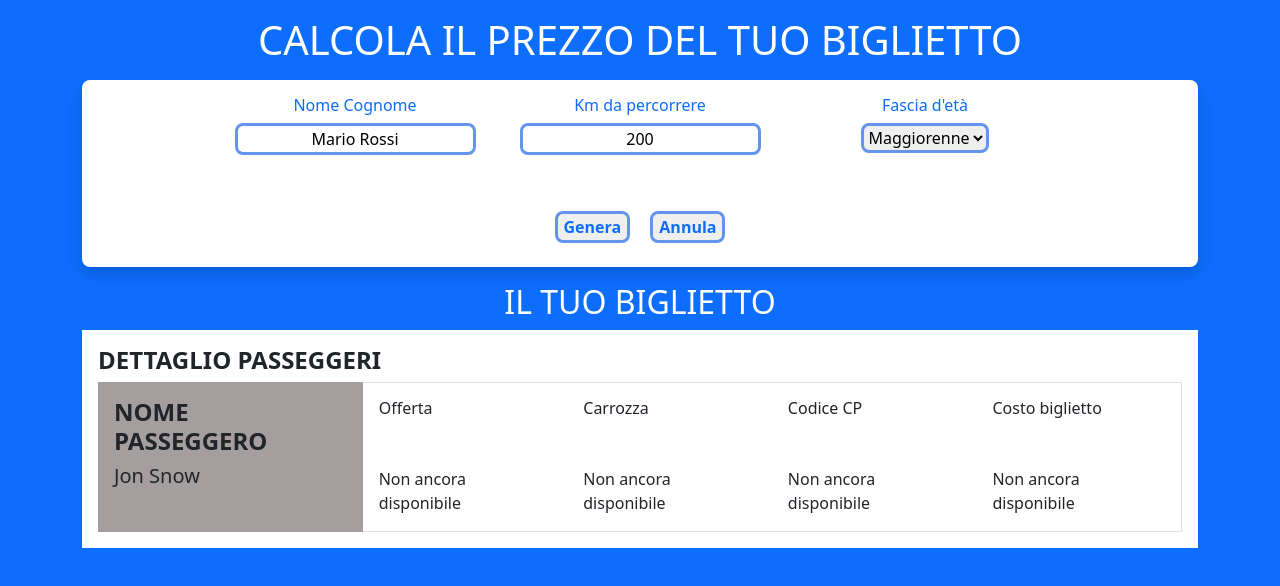
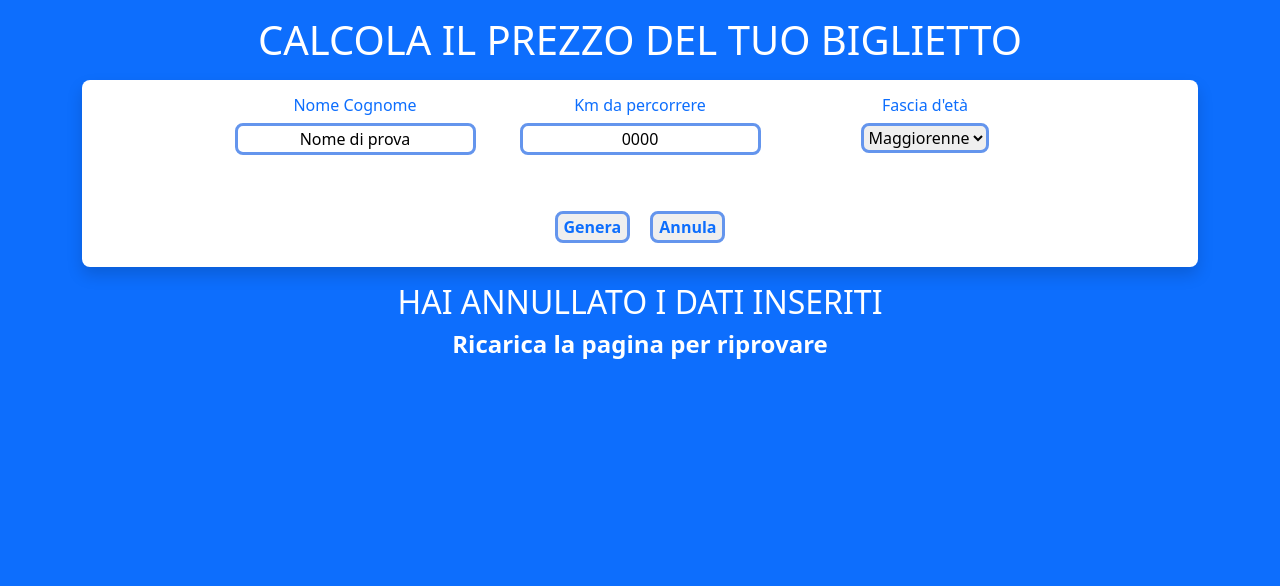
Before and after one commit to Ciaowilly3/js-biglietto-treno-form, a plain HTML site: page index.html in a window 1280 px wide. Both pictures are taken after a click on the button "Annula". Drawn offline with nearby package versions, Linux system fonts and the light colour scheme.

Commit message:
Esercizio Completo

```diff
--- a/index.html
+++ b/index.html
@@ -25,7 +25,7 @@
 
                             <div class="content">
                                 <h6 class="text-primary">Nome Cognome</h6>
-                                <input type="text" value="Mario Rossi" id="fullName" class="border-cornflower">
+                                <input type="text" value="Nome di prova" id="fullName" class="border-cornflower">
                             </div>
 
                         </div>
@@ -34,7 +34,7 @@
 
                             <div class="content">
                                 <h6 class="text-primary">Km da percorrere</h6>
-                                <input type="text" value="200" id="distance" class="border-cornflower">
+                                <input type="text" value="0000" id="distance" class="border-cornflower">
                             </div>
 
                         </div>
@@ -73,7 +73,7 @@
         </section>
 
         <!-- nella seconda section mostro il biglietto -->
-        <section>
+        <section class="ticket">
 
             <div class="container text-center">
 
@@ -87,7 +87,7 @@
 
                         <div class="flex-grow-1  bg-gray p-3">
                             <h4>NOME PASSEGGERO</h4>
-                            <h5 id="nome">Jon Snow</h5>
+                            <h5 id="nome">"Nome di prova"</h5>
                         </div>
                         <div class="flex-grow-1  p-3 border-top border-bottom">
                             <h6 class="mb-5">Offerta</h6>
--- a/js/main.js
+++ b/js/main.js
@@ -1,4 +1,15 @@
 const mainBtn = document.querySelector(".create");
+const flushBtn = document.querySelector(".flush");
+
+// tramite la funzione flush do uno scopo al bottone annulla
+flushBtn.addEventListener( "click", function() {
+
+    const ticket = document.querySelector(".ticket");
+
+    ticket.innerHTML = `<h2 class="text-center text-white"> HAI ANNULLATO I DATI INSERITI</h2>
+    <h4 class="text-center text-white">Ricarica la pagina per riprovare</h4>`
+
+})
 
 // lego mainBtn al bottone quindi al click faccio partire la funzione
 mainBtn.addEventListener( "click", function () {
```
